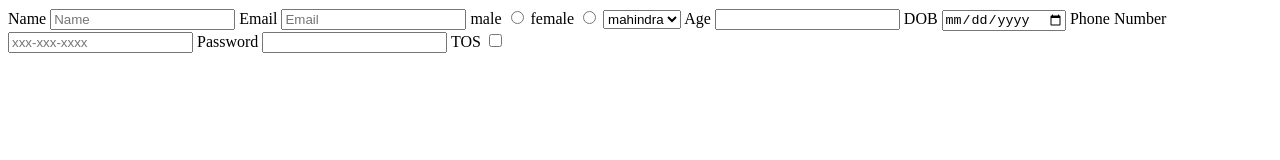
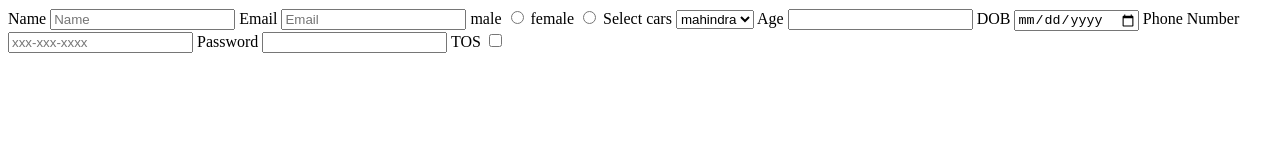
Before and after one commit to acciojob/signup-form-car-SanjayS1ngh, a website: page main.html in a window 1280 px wide. Drawn offline with Linux system fonts and the light colour scheme.

Commit message:
created a submission

```diff
--- a/main.html
+++ b/main.html
@@ -19,6 +19,7 @@
 		<input type="radio" required="yes" name="gender" id="gender_m">
 		<label for="gender_f">female</label>
 		<input type="radio" required="yes" name="gender" id="gender_f">
+		<label for="cars">Select cars</label>
 		<select id="cars" required="yes" placeholder="--Please choose an option-">
 			<option>mahindra</option>
 			<option>bmw</option>
```
